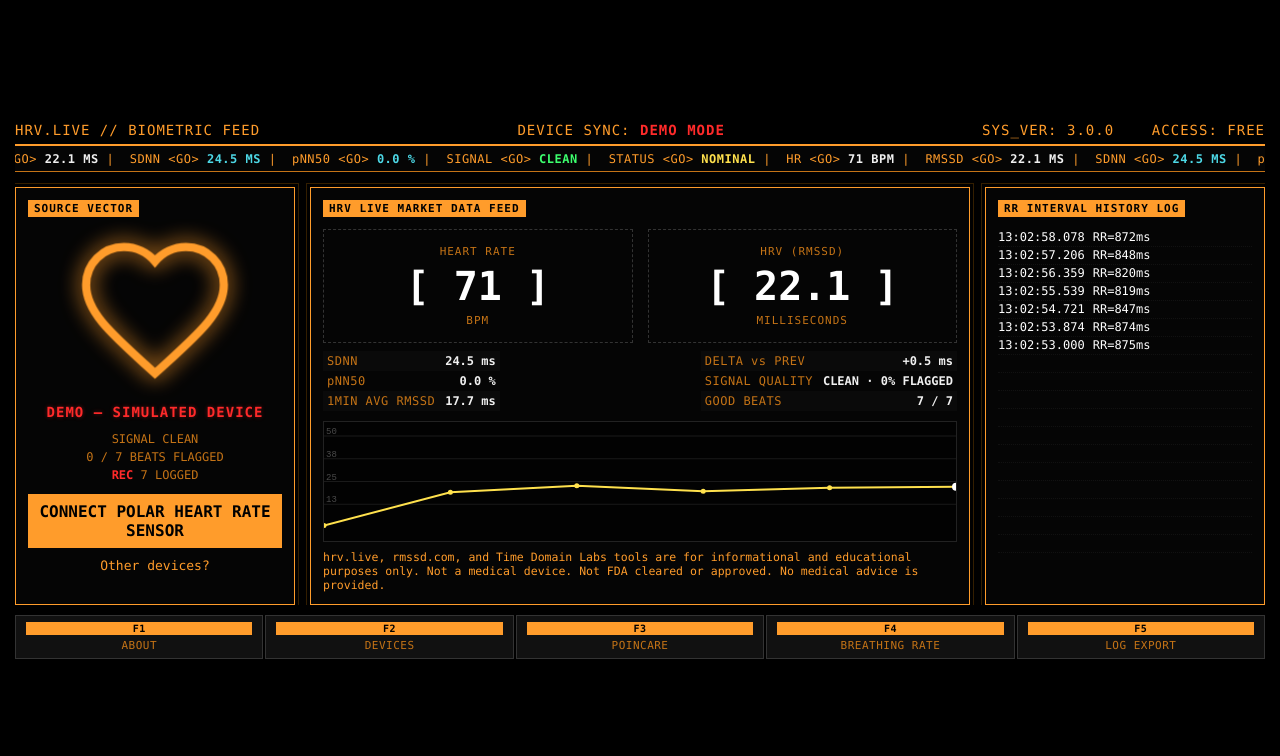
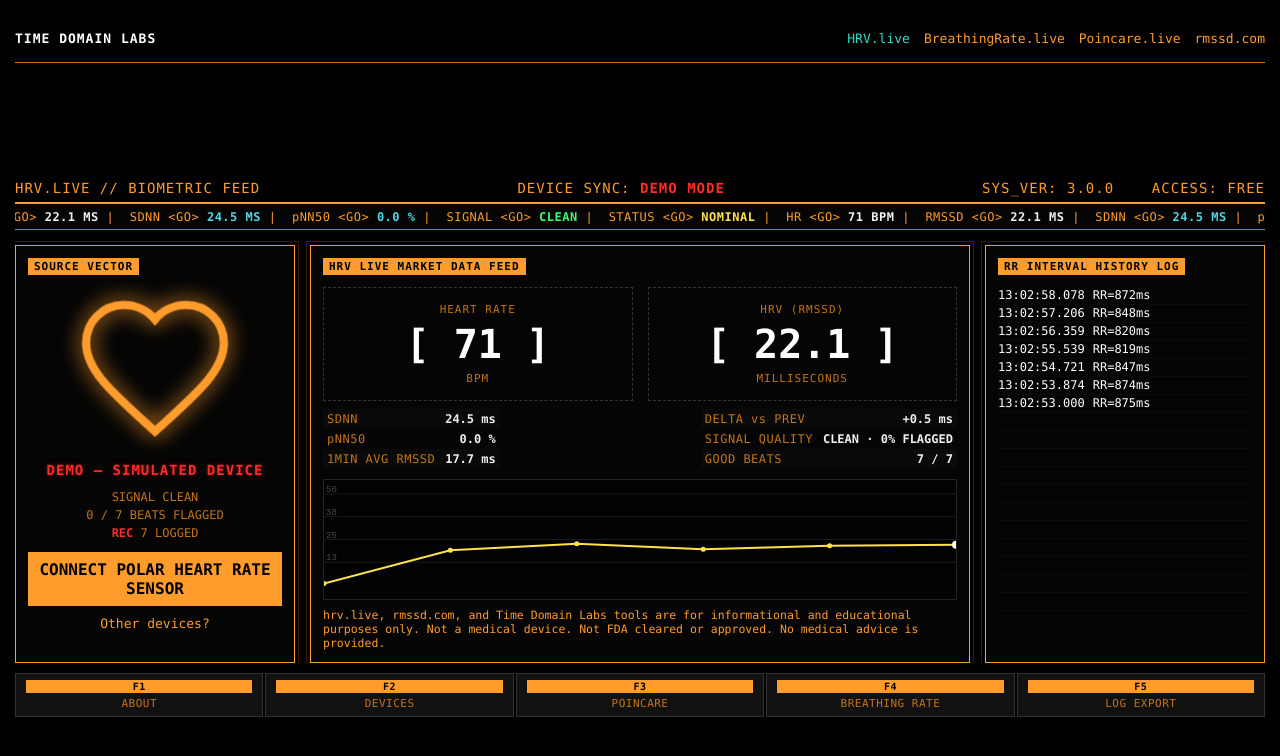
Before and after one commit to hetviprajapati/hrv-live, a Next.js app: page / in a window 1280 px wide. Shown: the top 756 px of the page. Built offline with nearby package versions, Linux system fonts and the light colour scheme.

Commit message:
desclaimer and header hrv up

```diff
--- a/src/app/devices/page.tsx
+++ b/src/app/devices/page.tsx
@@ -2,6 +2,7 @@
 
 import './devices.css';
 import { useRouter } from 'next/navigation';
+import Desclaimer from '../components/Desclaimer/Desclaimer';
 
 export default function DevicePage() {
   const router = useRouter();
@@ -11,14 +12,14 @@ export default function DevicePage() {
       <div className="device-wrap">
         <header className="device-header">
           <div>
-            <a href="https://hrv.live" target="_blank" rel="noopener noreferrer">
+            <a href="https://hrv.live" rel="noopener noreferrer">
               HRV.LIVE
             </a>{' '}
             // DEVICES
           </div>
 
           <div>
-            <a href="https://rmssd.com" target="_blank" rel="noopener noreferrer">
+            <a href="https://rmssd.com" rel="noopener noreferrer">
               rmssd.com
             </a>
           </div>
@@ -100,6 +101,7 @@ export default function DevicePage() {
           </div>
         </section>
 
+        <Desclaimer />
         <div className="return-link">
           RETURN TO{' '}
           <button type="button" onClick={() => router.push('/')} className="return-link-button">
--- a/src/app/page.css
+++ b/src/app/page.css
@@ -40,13 +40,61 @@
     transform: translateX(-50%);
   }
 }
-.hrv-live {
+.hrv-main {
   width: 100%;
   height: calc(100dvh - 30px);
   min-height: 0;
   overflow: hidden;
+}
+.hrv-live {
+  width: 100%;
+  height: 100%;
   align-content: center;
+  padding-top: 20px;
 }
+.hrv-header {
+  display: flex;
+  justify-content: space-between;
+  align-items: center;
+
+  padding: 16px 0;
+
+  border-bottom: 1px solid var(--dim-orange);
+
+  flex-wrap: wrap;
+  gap: 10px;
+
+  font-size: 13px;
+}
+
+.hrv-header .brand {
+  color: #fff;
+  font-weight: bold;
+  letter-spacing: 1px;
+}
+
+.hrv-header nav {
+  display: flex;
+  flex-wrap: wrap;
+  gap: 14px;
+}
+
+.hrv-header nav a {
+  color: var(--orange);
+  text-decoration: none;
+  margin-left: 0;
+}
+
+.hrv-header nav a {
+  &:hover {
+    text-decoration: underline;
+  }
+}
+
+.hrv-header nav a.teal {
+  color: var(--teal);
+}
+
 .terminal-header {
   display: flex;
   justify-content: space-between;
@@ -326,6 +374,12 @@
   font-size: 10px;
   padding: 1px 0;
   margin-bottom: 4px;
+}
+
+@media (min-width: 701px) and (max-height: 700px) {
+  .hrv-main {
+    height: 100%;
+  }
 }
 
 @media (min-width: 701px) and (max-width: 1024px) {
--- a/src/app/page.tsx
+++ b/src/app/page.tsx
@@ -99,7 +99,7 @@ export default function HrvLivePage() {
 
   useHrvChart({ canvasRef, traceData, connected });
 
-  const { rmssd, sdnn, pnn50, avgRmssd60s, heartRate, artifactRate, ready } = snapshot;
+  const { rmssd, sdnn, pnn50, heartRate, artifactRate, ready } = snapshot;
 
   const signalLabel = qualityLabel(artifactRate, ready);
   const signalClass = qualityClass(artifactRate, ready);
@@ -149,13 +149,34 @@ export default function HrvLivePage() {
   }, [router]);
 
   return (
-    <main className="hrv-live">
+    <main className="hrv-main">
       <script
         type="application/ld+json"
         dangerouslySetInnerHTML={{
           __html: JSON.stringify(jsonLd),
         }}
       />
+      <header className="hrv-header">
+        <div className="brand">TIME DOMAIN LABS</div>
+        <nav>
+          <a href="https://hrv.live" className="teal" rel="noopener noreferrer">
+            HRV.live
+          </a>
+
+          <a href="https://hrv.live/hrv-breathing-live" rel="noopener noreferrer">
+            BreathingRate.live
+          </a>
+
+          <a href="https://hrv.live/poincare-live" rel="noopener noreferrer">
+            Poincare.live
+          </a>
+
+          <a href="https://rmssd.com" rel="noopener noreferrer">
+            rmssd.com
+          </a>
+        </nav>
+      </header>
+      <div className="hrv-live">
         <TerminalHeader connected={connected} demoMode={demoMode} />
 
         <TickerTape
@@ -209,6 +230,7 @@ export default function HrvLivePage() {
           onBreathingRate={handleNavigateToBreathingRate}
           onExport={exportRecording}
         />
+      </div>
     </main>
   );
 }
--- a/src/app/poincare-live/poincare.css
+++ b/src/app/poincare-live/poincare.css
@@ -47,6 +47,10 @@
 .poincare-header nav a {
   color: var(--orange);
   text-decoration: none;
+}
+
+.poincare-header nav a.teal {
+  color: var(--teal);
 }
 
 .poincare-header nav a:hover {
@@ -237,7 +241,6 @@
 .poincare-wrap footer {
   margin-top: 50px;
   padding-top: 20px;
-  border-top: 1px solid var(--dim-orange);
   font-size: 11.5px;
   color: #5c3d1f;
 }
```
Also changed, not shown: src/app/about/about.css (+6 -28 lines), src/app/about/page.tsx (+4 -24 lines), src/app/components/Desclaimer/Desclaimer.css (added, +21 -0 lines), src/app/components/Desclaimer/Desclaimer.tsx (added, +28 -0 lines), src/app/hrv-breathing-live/page.tsx (+9 -7 lines), src/app/poincare-live/page.tsx (+11 -8 lines). Lines whose indentation alone changed are shown as unchanged.
